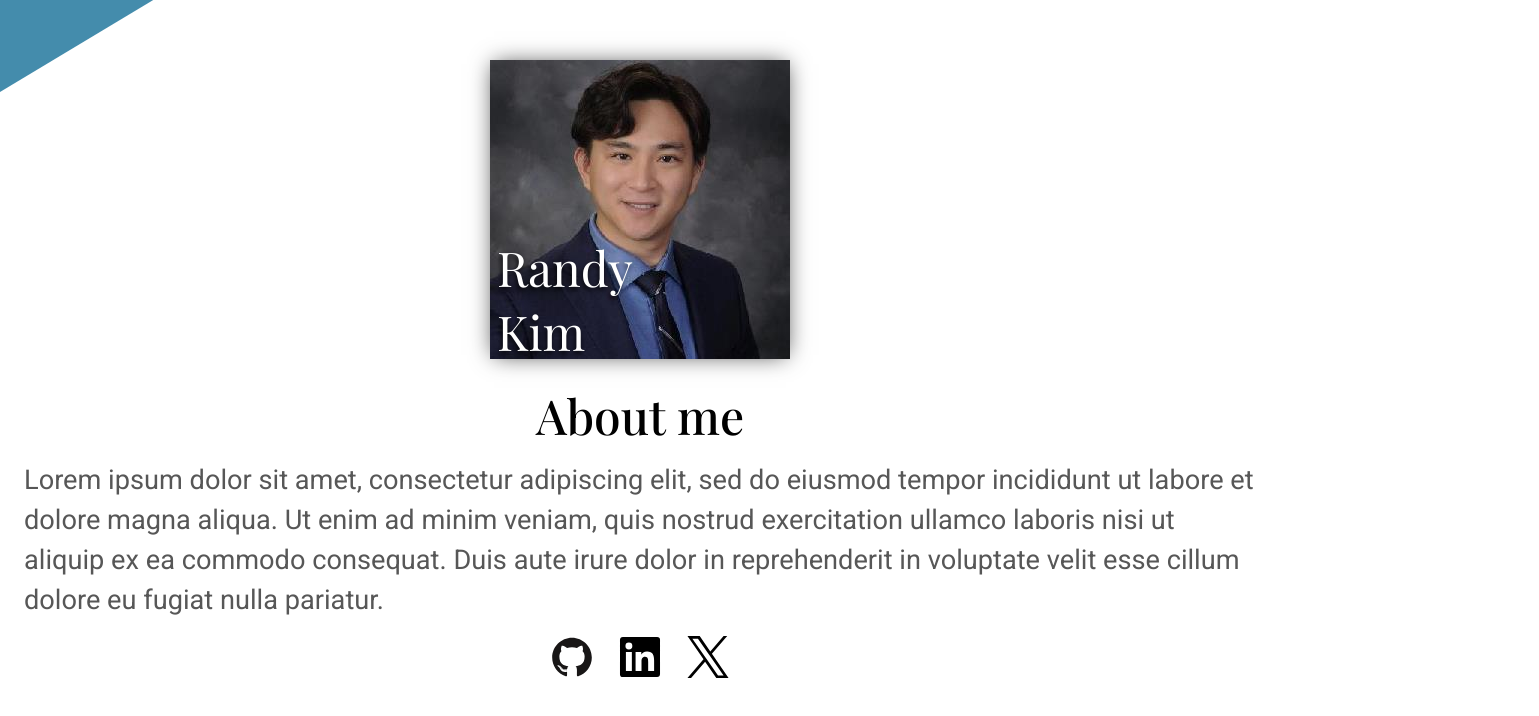
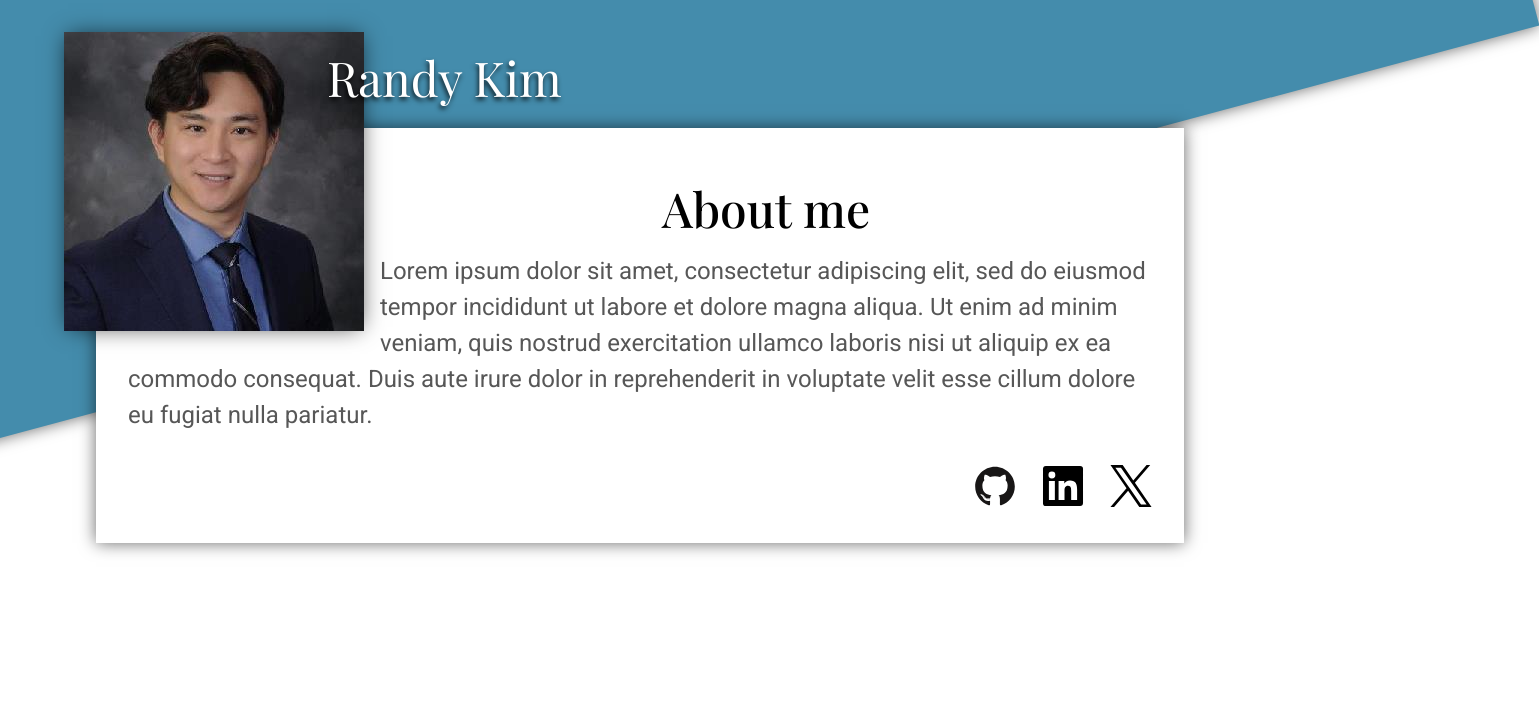
Before and after one commit to rhkim1292/top-homepage, a plain HTML site: page index.html in a window 1280 px wide. Shown: the whole page, 1539 px wide, since content can reach past the window. Drawn offline with nearby package versions, Linux system fonts and the light colour scheme; a web font is replaced by a local one.

Commit message:
Finish styling header for tablet resolutions

```diff
--- a/src/css/styles.css
+++ b/src/css/styles.css
@@ -24,11 +24,11 @@ body {
 }
 
 main {
-	padding: 0px 24px 0px;
+	padding: 0px 1.5rem 0px;
 }
 
 header {
-	padding-top: 60px;
+	padding-top: 14vw;
 }
 
 section {
@@ -43,6 +43,10 @@ h1 {
 	font-size: 3rem;
 	margin-top: 20px;
 	margin-bottom: 0px;
+}
+
+header h1 {
+	text-align: center;
 }
 
 p {
@@ -65,6 +69,9 @@ p {
 	transform: translate(-70%, -88%) rotate(-31deg);
 	background-color: #448cac;
 	color: #448cac;
+	-webkit-box-shadow: 0px 0px 16px 0px rgba(0, 0, 0, 0.59);
+	-moz-box-shadow: 0px 0px 16px 0px rgba(0, 0, 0, 0.59);
+	box-shadow: 0px 0px 16px 0px rgba(0, 0, 0, 0.59);
 }
 
 .portrait-img-container {
@@ -97,3 +104,76 @@ p {
 .social-link {
 	width: 2.625rem;
 }
+
+@media screen and (min-width: 601px) {
+	main {
+		padding: 0px 6rem 0px;
+	}
+
+	header {
+		padding-top: 8rem;
+	}
+
+	section {
+		display: block;
+		float: left;
+		background-color: white;
+		-webkit-box-shadow: 0px 0px 16px 0px rgba(0, 0, 0, 0.59);
+		-moz-box-shadow: 0px 0px 16px 0px rgba(0, 0, 0, 0.59);
+		box-shadow: 0px 0px 16px 0px rgba(0, 0, 0, 0.59);
+		padding: 0 2rem 2rem 2rem;
+	}
+
+	.portrait-img-container {
+		margin-top: -6rem;
+		margin-left: -4rem;
+		margin-right: 1rem;
+		float: left;
+	}
+
+	header h1 {
+		text-align: center;
+		margin-top: 3rem;
+	}
+
+	.portrait-overlay-text {
+		position: absolute;
+		top: 0.8rem;
+		left: 16rem;
+		text-wrap: nowrap;
+		color: white;
+		padding: 0px 0px 0px 7px;
+		text-shadow: -1px 3px 5px rgba(0, 0, 0, 0.83);
+		font-weight: 400;
+		font-size: 48px;
+	}
+
+	.portrait-overlay-text br {
+		display: none;
+	}
+
+	.about-me-paragraph {
+		font-size: 1.5rem;
+		line-height: 2.25rem;
+		margin-top: 0.8rem;
+		margin-bottom: 1rem;
+		font-weight: 400;
+	}
+
+	.bg-graphic {
+		z-index: -1;
+		width: 200%;
+		height: 200%;
+		position: absolute;
+		transform: translate(-50%, -84%) rotate(-15deg);
+		background-color: #448cac;
+		color: #448cac;
+	}
+
+	.social-links-container {
+		display: flex;
+		justify-content: end;
+		gap: 1.625rem;
+		padding-top: 1rem;
+	}
+}
```
Also changed, not shown: index.html (+1 -1 lines).
